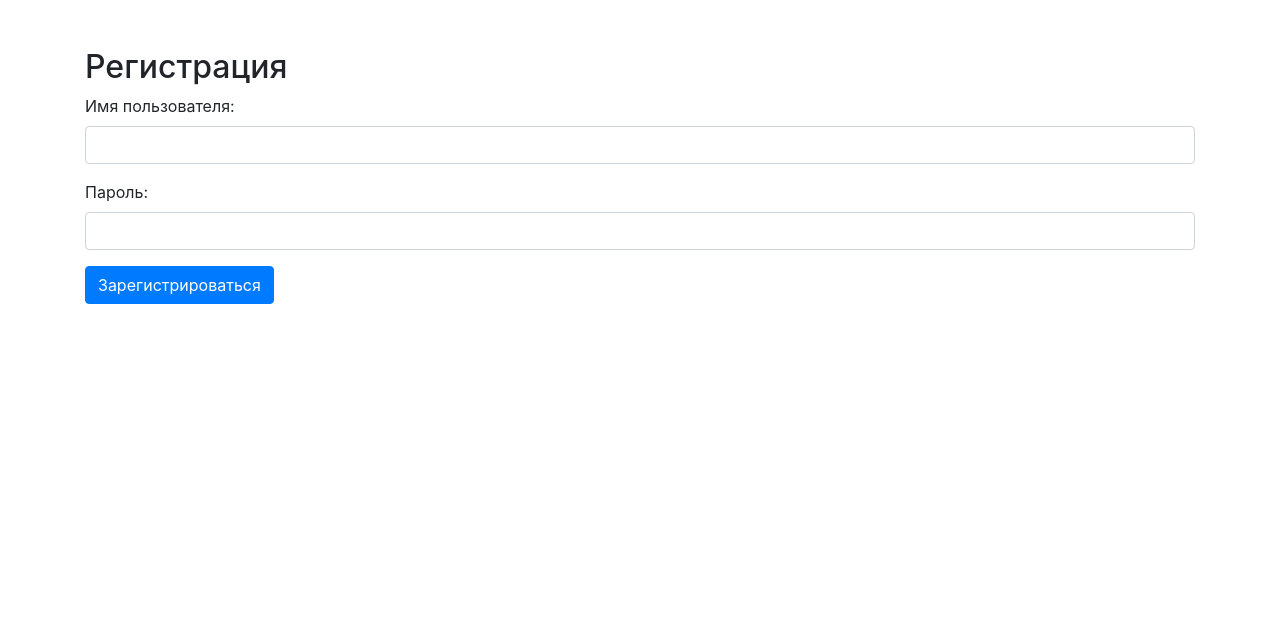
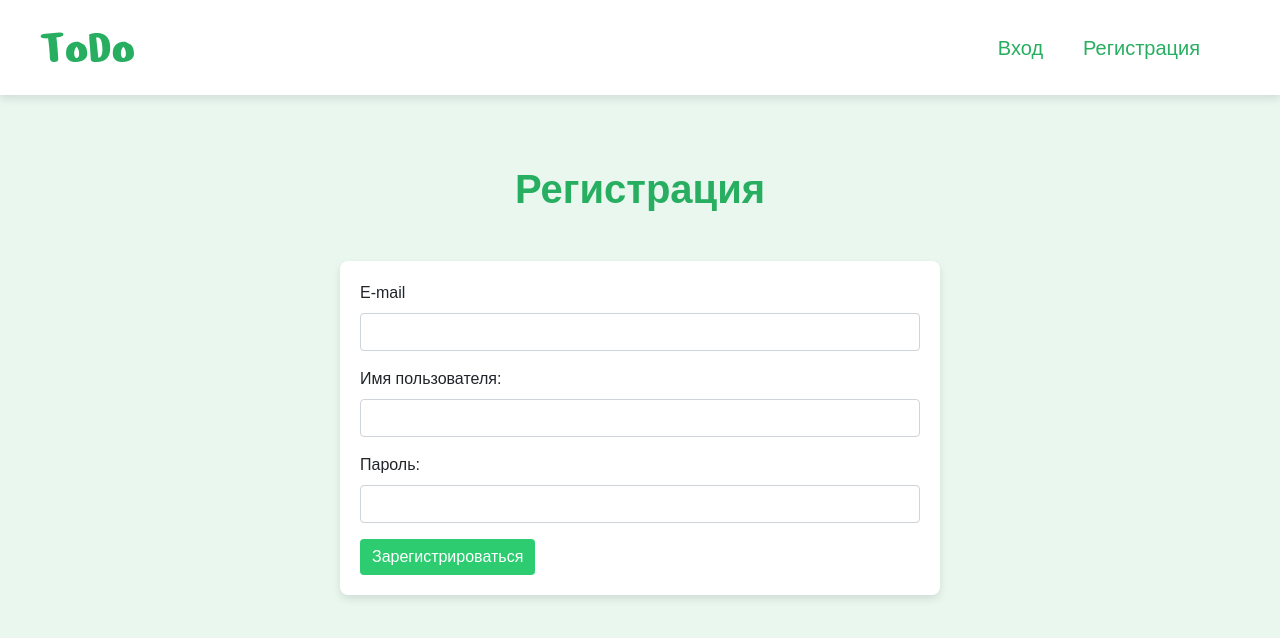
Before and after one commit to wizardVadim/ToDoFlask, a Flask app: page /register in a window 1280 px wide. Shown: the top 638 px of the page. Run offline with Flask 3, Linux system fonts and the light colour scheme; parts of the project's set-up code (start-up, migrations or seed data) failed here and were passed over; some libraries are stand-ins or nearby versions.

Commit message:
Сделана авторизация

```diff
--- a/scripts/app.py
+++ b/scripts/app.py
@@ -1,61 +1,173 @@
-from crypt import methods
-
-from flask import Flask, request, jsonify, render_template
-from models import User, db
-from flask_jwt_extended import JWTManager, create_access_token, jwt_required, get_jwt_identity
+from flask import Flask, request, jsonify, render_template, redirect, url_for, make_response
+from flask_cors import CORS
+from models import User, db, Task
+from flask_jwt_extended import JWTManager, create_access_token, jwt_required, get_jwt_identity, decode_token, get_jwt
 from werkzeug.security import generate_password_hash, check_password_hash
 import os
+from sqlalchemy.exc import IntegrityError
+import settings
+from datetime import timedelta
+import logging
+
+def check_token(token):
+    try:
+        decoded = decode_token(token)
+        print("Токен декодирован успешно:", decoded)
+    except Exception as e:
+        print("Ошибка при декодировании токена:", e)
 
 template_dir = os.path.join(os.path.dirname(os.path.dirname(__file__)), 'templates')
+static_dir   = os.path.join(os.path.dirname(os.path.dirname(__file__)), 'static')
+secret_key   = 'adminKeyJWT'
 
-app = Flask(__name__, template_folder=template_dir)
+app = Flask(__name__, template_folder=template_dir, static_folder=static_dir)
 
 # Настройка строки подключения к PostgreSQL
-app.config['SQLALCHEMY_DATABASE_URI'] = 'postgresql://app:12341234@localhost:5432/todo_list'
+app.config['SQLALCHEMY_DATABASE_URI'] = 'postgresql://' + settings.getSetting("postgres_user") + ':' + settings.getSetting("postgres_pass") +'@localhost:5432/todo_list'
 app.config['SQLALCHEMY_TRACK_MODIFICATIONS'] = False
-app.config['JWT_SECRET_KEY'] = 'adminKeyJWT'
+
+# JWT Config
+app.config['SECRET_KEY'] = secret_key
+app.config['JWT_SECRET_KEY'] = secret_key
+app.config['JWT_TOKEN_LOCATION'] = ['cookies']
+app.config['JWT_ACCESS_TOKEN_EXPIRES'] = timedelta(hours=24)
+app.config['JWT_ACCESS_COOKIE_NAME'] = 'access_token_cookie'
+app.config['JWT_COOKIE_CSRF_PROTECT'] = False
+# Включаем черный список токенов
+app.config['JWT_BLACKLIST_ENABLED'] = True
+app.config['JWT_BLACKLIST_TOKEN_CHECKS'] = ['access', 'refresh']
+
+
+# Включение отладки для JWT
+app.config['JWT_ERROR_MESSAGE_KEY'] = 'message'  # Убедитесь, что сообщения об ошибках возвращаются в JSON-формате
+logging.basicConfig(level=logging.DEBUG)
 
 # Инициализация объекта SQLAlchemy
 db.init_app(app)
 jwt = JWTManager(app)
+CORS(app, supports_credentials=True)
+
+# Механизм хранения черного списка
+BLACKLIST_JWT = set()
 
 with app.app_context():
     db.create_all()
 
+@jwt.token_in_blocklist_loader
+def check_if_token_in_blacklist(jwt_header, jwt_payload):
+    jti = jwt_payload['jti']
+    return jti in BLACKLIST_JWT
+
+# Обработчик неавторизованного доступа
+@jwt.unauthorized_loader
+def unauthorized_callback(callback):
+
+    print(request.cookies.get('access_token'))
+    print("JWT не был предоставлен или недействителен.")
+
+    # Перенаправление на страницу входа, если токен недействителен или отсутствует
+    return redirect(url_for('login'))
+
+# Обработчик для ошибок истекшего токена
+@jwt.expired_token_loader
+def expired_token_callback(jwt_header, jwt_payload):
+    print("JWT токен истек.")
+    return redirect(url_for('login'))
+
+# Обработчик для других ошибок
+@jwt.invalid_token_loader
+def invalid_token_callback(error_string):
+    print("Неверный токен:", error_string)
+    return redirect(url_for('login'))
+
 @app.route('/', methods=['GET'])
+@jwt_required(locations=['cookies'])
 def index():
-    return render_template('index.html')
+    current_user = get_jwt_identity()
+    is_authenticated = current_user is not None
+
+    print("Текущий пользователь:", current_user)
+
+    # Найти пользователя по его имени
+    user = User.query.filter_by(username=current_user.get('username')).first()
+
+    # Получить все задачи, связанные с пользователем
+    tasks = Task.query.filter_by(user_id=user.id).all()
+
+    # Преобразовать задачи в формат JSON
+    tasks_data = [{"id": task.id, "title": task.title, "description": task.description, "completed": task.completed} for
+                  task in tasks]
+
+    return render_template('index.html', username=str(current_user.get('username')), is_authenticated=is_authenticated, tasks=tasks_data)
+
 
 # Маршрут для регистрации
 @app.route('/register', methods=['POST', 'GET'])
+@jwt_required(optional=True)
 def register():
+    current_user = get_jwt_identity()
+    is_authenticated = current_user is not None
+
     if request.method == 'POST':
-        data = request.get_json()
+        if request.content_type == 'application/json':
+            # Если запрос содержит JSON-данные
+            data = request.get_json()
+        else:
+            # Если запрос содержит данные формы
+            data = request.form
+
+        username = data.get('username')
+        password = data.get('password')
+        email    = data.get('email')
+
+        print(str(type(username)) + str(type(password)))
+
+        if User.query.filter_by(username=username).first():
+            response = make_response(jsonify({"message": "Пользователь с таким именем уже существует"}), 409)
+            return response
+
+        if User.query.filter_by(email=email).first():
+            response = make_response(jsonify({"message": "Пользователь с таким E-mail уже существует"}), 409)
+            return response
+
+        # Хеширование пароля
+        hashed_password = generate_password_hash(password, method='pbkdf2:sha256')
+        new_user = User(username=username, password=hashed_password, email=email)
+
+        try:
+            db.session.add(new_user)
+            db.session.commit()
+        except IntegrityError as e:
+            db.session.rollback()
+            # Печать информации об ошибке для отладки
+            print(str(e.orig))  # Выводит оригинальное сообщение об ошибке от psycopg2
+            response = make_response(jsonify({"message": "Ошибка вставки данных в базу данных.", "error": str(e)}), 500)
+            return response
+
+        response = make_response(jsonify({"message": "Пользователь успешно зарегистрирован"}), 201)
+        return response
+
+    return render_template('register.html', is_authenticated=is_authenticated)
+
+# Маршрут для входа
+@app.route('/login', methods=['POST', 'GET'])
+@jwt_required(optional=True)
+def login():
+    current_user = get_jwt_identity()
+    is_authenticated = current_user is not None
+
+    if request.method == 'POST':
+        if request.content_type == 'application/json':
+            data = request.get_json()
+        else:
+            data = request.form
+
         username = data.get('username')
         password = data.get('password')
 
-        if User.query.filter_by(username=username).first():
-            return jsonify({"message": "Пользователь с таким именем уже существует"}), 409
-
-        # Хеширование пароля
-        hashed_password = generate_password_hash(password, method='sha256')
-        new_user = User(username=username, password=hashed_password)
-
-        db.session.add(new_user)
-        db.session.commit()
-
-        return jsonify({"message": "Пользователь успешно зарегистрирован"}), 201
-
-    return render_template('register.html')
-
-# Маршрут для входа
-@app.route('/login', methods=['POST', 'GET'])
-def login():
-
-    if request.method == 'POST':
-        data = request.get_json()
-        username = data.get('username')
-        password = data.get('password')
+        # Проверка наличия данных
+        if not username or not password:
+            return jsonify({'message': 'Отсутствует имя пользователя или пароль'}), 400
 
         user = User.query.filter_by(username=username).first()
 
@@ -64,9 +176,43 @@
 
         # Создание JWT токена
         access_token = create_access_token(identity={'username': user.username})
-        return jsonify(access_token=access_token), 200
+        response = make_response(jsonify({"message": "Пользователь успешно вошел"}), 200)
 
-    return render_template('login.html')
+        # Установите новый токен в куки
+        response.set_cookie(
+            'access_token_cookie',
+            access_token,
+            httponly=True,
+            secure=True,
+            samesite='None'
+        )
+
+        # Отладочная печать установленных куки
+        print("Установленная кука access_token:", response.headers.get('Set-Cookie'))
+
+        return response
+
+    return render_template('login.html', is_authenticated=is_authenticated)
+
+@app.route('/logout', methods=['GET', 'POST'])
+@jwt_required(locations=['cookies'])
+def logout():
+    # Логируем состояние cookies
+    print("Кука access_token_cookie перед вызовом jwt_required:", request.cookies.get('access_token_cookie'))
+
+    # Проверка, что токен действителен
+    try:
+        jti = get_jwt()['jti']
+        BLACKLIST_JWT.add(jti)  # Добавляем токен в черный список
+    except Exception as e:
+        print(f"Ошибка: {e}")
+        return jsonify({"msg": "Ошибка при выходе"}), 400
+
+    response = make_response(jsonify({"msg": "Выход выполнен успешно"}), 200)
+    response.delete_cookie('access_token_cookie')  # Удаляем токен из cookies
+    return response
+
+
 
 # Запуск приложения
 if __name__ == '__main__':
--- /dev/null
+++ b/static/js/logout.js
@@ -0,0 +1,16 @@
+document.getElementById('logoutBtn').addEventListener('click', function(event) {
+    event.preventDefault();
+
+    fetch('/logout', {
+        method: 'POST',
+        credentials: 'include'
+    })
+    .then(response => {
+        if (response.ok) {
+            window.location.href = '/login';  // Перенаправляем на страницу входа
+        } else {
+            console.error('Ошибка при выходе');
+        }
+    })
+    .catch(error => console.error('Ошибка:', error));
+});
--- /dev/null
+++ b/static/styles.css
@@ -0,0 +1,143 @@
+body {
+    background-color: #e9f7ef; /* Легкий зеленый фон */
+    font-family: 'Arial', sans-serif;
+}
+
+.title {
+    color: #27ae60; /* Темный зеленый цвет для заголовка */
+    font-weight: bold;
+    margin-bottom: 30px;
+
+    margin-top: 70px;
+}
+
+.todo-container {
+    max-width: 600px;
+    margin: 0 auto;
+    padding: 20px;
+    background-color: #ffffff; /* Белый фон для контейнера списка */
+    border-radius: 8px;
+    box-shadow: 0 4px 8px rgba(0, 0, 0, 0.1);
+}
+
+.form-inline input {
+    flex: 1;
+}
+
+.add-btn {
+    background-color: #2ecc71; /* Сочный зеленый цвет для кнопки */
+    color: white;
+    border: none;
+}
+
+.add-btn:hover {
+    background-color: #27ae60; /* Темный зеленый цвет для кнопки при наведении */
+}
+
+.list-group-item {
+    background-color: #e9f7ef; /* Легкий зеленый цвет для задач */
+    color: #333;
+    border: none;
+    border-bottom: 1px solid #27ae60; /* Зеленая граница между задачами */
+}
+
+.delete-btn {
+    background-color: #e74c3c; /* Красный цвет для кнопки удаления */
+    color: white;
+    border: none;
+}
+
+.delete-btn:hover {
+    background-color: #c0392b; /* Темный красный цвет при наведении */
+}
+
+#noTasks {
+    text-align: center;
+}
+
+/* Header */
+
+.header {
+    background-color: #ffffff; /* Белый фон для контейнера списка */
+    box-shadow: 0 4px 8px rgba(0, 0, 0, 0.1);
+}
+
+.header__inner {
+    display: flex;
+
+    align-items: center;
+}
+
+.header__logo {
+    font-family: "Nerko One", cursive;
+    font-weight: 400;
+    font-style: normal;
+    font-size: 50px;
+
+    width: 50%;
+    text-decoration: none;
+
+    color: #27ae60;
+}
+
+.header__logo:hover {
+    text-decoration: none;
+
+    color: #2ecc71;
+}
+
+.header__logo:visited {
+    text-decoration: none;
+}
+
+.header__navs {
+    width: 50%;
+    display: flex;
+
+    justify-content: right;
+}
+
+.header__navs__item {
+    text-decoration: none;
+    cursor: pointer;
+
+    margin-right: 40px;
+
+    font-size: 20px;
+    color: #27ae60;
+}
+
+.header__navs__item:hover {
+    text-decoration: none;
+
+    color: #2ecc71;
+}
+
+.header__navs__item:visited {
+    text-decoration: none;
+}
+
+
+/* Container */
+
+.container {
+    max-width: 1200px;
+    width: 100%;
+
+    margin-top: 60px;
+}
+
+.container--header {
+    max-width: 1200px;
+    width: 100%;
+
+    margin-top: 0;
+
+    padding: 10px 0;
+}
+
+/* Message */
+.message {
+    color: red;
+    margin: 10px 0;
+}
--- a/templates/index.html
+++ b/templates/index.html
@@ -3,15 +3,82 @@
 <head>
     <meta charset="UTF-8">
     <meta name="viewport" content="width=device-width, initial-scale=1.0">
-    <title>{% block title %}Flask App{% endblock %}</title>
+    <title>To-Do List</title>
     <link rel="stylesheet" href="https://maxcdn.bootstrapcdn.com/bootstrap/4.5.2/css/bootstrap.min.css">
+    <link rel="stylesheet" href="{{ url_for('static', filename='styles.css') }}">
+    <link rel="preconnect" href="https://fonts.googleapis.com">
+    <link rel="preconnect" href="https://fonts.gstatic.com" crossorigin>
+    <link href="https://fonts.googleapis.com/css2?family=Nerko+One&display=swap" rel="stylesheet">
 </head>
 <body>
+
+    <header class="header">
+
+        <div class="container container--header">
+
+            <div class="header__inner">
+
+                <a class="header__logo" href="/">
+                    ToDo
+                </a>
+
+                <div class="header__navs">
+                    {% if is_authenticated %}
+                        <!-- Пользователь вошел в систему -->
+                        <a class="header__navs__item" id="logoutBtn">Выход</a>
+                    {% else %}
+                        <!-- Пользователь не вошел в систему -->
+                        <a href="/login" class="header__navs__item">Вход</a>
+                        <a href="/register" class="header__navs__item">Регистрация</a>
+                    {% endif %}
+                </div>
+
+
+
+            </div>
+
+        </div> <!-- ./container -->
+
+    </header> <!-- ./header -->
+
+    <h1 class="text-center title">
+        {% block title %}
+        {{ username }}, это Ваш To-Do лист
+        {% endblock %}
+    </h1>
+
     <div class="container mt-5">
-        {% block content %}
-        <a href="/register">Регистрация</a>
-        <a href="/login">Вход</a>
-        {% endblock %}
+
+        <div class="todo-container">
+            {% block content %}
+            <form id="todoForm" class="form-inline justify-content-center" method="post" action="/addDo" content="application/json">
+                <input type="text" id="taskInput" class="form-control mr-2" placeholder="Добавить задачу..." required>
+                <button type="submit" class="btn add-btn">Добавить</button>
+            </form>
+            <ul id="taskList" class="list-group mt-4">
+                {% for task in tasks %}
+                    <li class="list-group-item d-flex justify-content-between align-items-center task-item">
+                        <span>{{ task.title }}: {{ task.description }}</span>
+                        {% if task.completed %}
+                            <span class="badge badge-success">Выполнено</span>
+                        {% else %}
+                            <span class="badge badge-warning">В процессе</span>
+                        {% endif %}
+                        <button class="btn btn-sm btn-danger delete-btn">Удалить</button>
+                    </li>
+                {% else %}
+                    <!-- Если список задач пуст -->
+                    <li class="list-group-item" id="noTasks">Нет задач</li>
+                {% endfor %}
+            </ul>
+            {% endblock %}
+        </div>
     </div>
+
+
+    {% block scripts %}
+    <script src="{{ url_for('static', filename='js/script.js') }}"></script>
+    {% endblock %}
+    <script src="{{ url_for('static', filename='js/logout.js') }}"></script>
 </body>
 </html>
--- a/templates/register.html
+++ b/templates/register.html
@@ -1,10 +1,15 @@
 {% extends 'index.html' %}
 
-{% block title %}Регистрация{% endblock %}
+{% block title %}
+Регистрация
+{% endblock %}
 
 {% block content %}
-<h2>Регистрация</h2>
-<form method="post" action="/register">
+<form id="registerForm"> <!-- Добавлен идентификатор формы -->
+    <div class="form-group">
+        <label for="email">E-mail</label>
+        <input type="text" class="form-control" id="email" name="email" required>
+    </div>
     <div class="form-group">
         <label for="username">Имя пользователя:</label>
         <input type="text" class="form-control" id="username" name="username" required>
@@ -13,6 +18,11 @@
         <label for="password">Пароль:</label>
         <input type="password" class="form-control" id="password" name="password" required>
     </div>
-    <button type="submit" class="btn btn-primary">Зарегистрироваться</button>
+    <div class="message" id="message" style="color: red; margin: 10px 0;"></div>
+    <button type="submit" class="btn add-btn" id="btnRegister">Зарегистрироваться</button>
 </form>
 {% endblock %}
+
+{% block scripts %}
+<script src="{{ url_for('static', filename='js/register.js') }}"></script>
+{% endblock %}
```
Also changed, not shown: scripts/models.py (+21 -1 lines), scripts/settings.py (added, +14 -0 lines), static/js/login.js (added, +34 -0 lines), static/js/register.js (added, +36 -0 lines), static/js/script.js (added, +36 -0 lines), templates/login.html (+13 -4 lines), 1 other file.
